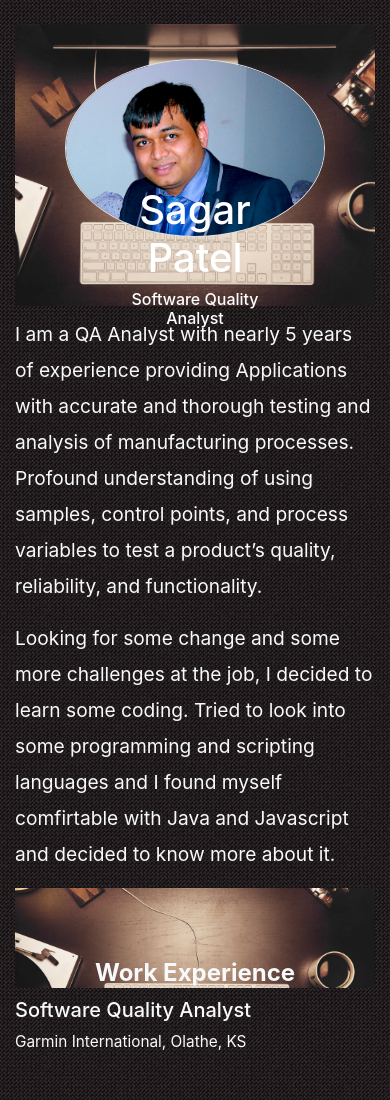
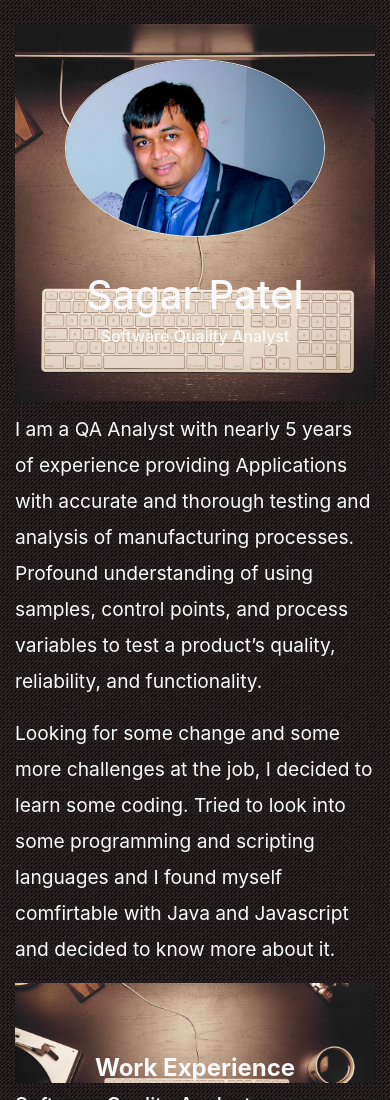
Before and after one commit to SLenKsP/Portfolio, a plain HTML site: page index.html in a window 390 px wide. Shown: the top 1100 px of the page. Drawn offline with nearby package versions, Linux system fonts and the light colour scheme.

Commit message:
Update index.html

```diff
--- a/index.html
+++ b/index.html
@@ -27,15 +27,16 @@
     url('./assets/images/bg.gif');">
   <div class="container">
     <div class="parallax mt-4">
-      <div class="row m-0">
-        <div class="col-md-4 m-0">
+      <div id="profileRow" class="row m-0">
+        <div class="profileCol col-12 col-md-4 m-md-0">
           <img id="profileImg" src="./assets/images/profile.png" alt="profile.png" class="border rounded-circle" />
         </div>
-        <div id="myName" class="col-md-8 mt-4 m-md-0 p-0">
-         <div class= "text text-center">
-           <h1>Sagar Patel</h1>
-           <h6>Software Quality Analyst</h6>
-         </div>
+        <div id="myName" class="profileCol col-12 col-md-8 mt-4 m-md-0 p-0">
+          <div class="inner">
+            <h1>Sagar Patel</h1>
+            <h6>Software Quality Analyst</h6>
+          </div>
+
         </div>
       </div>
 
@@ -230,7 +231,8 @@
           <div class="col-md-4 mx-auto" data-aos="zoom-in-up">
             <h3 class="footer-title">Phone</h3>
             <p><span class="d-inline-block d-md-block">913-213-4041</span></p>
-            <h3 class="footer-title"><a href="https://www.linkedin.com/in/sagar-patel-764b73122" target="_blank">Linkedin</a></h3>
+            <h3 class="footer-title"><a href="https://www.linkedin.com/in/sagar-patel-764b73122"
+                target="_blank">Linkedin</a></h3>
 
           </div>
           <div class="col-md-4" data-aos="fade-left">
```
